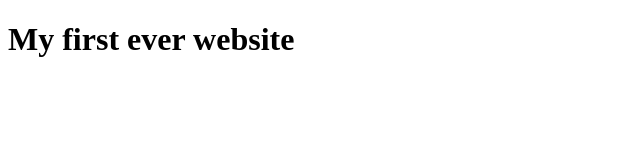
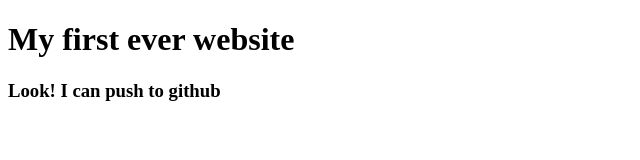
Before and after one commit to ShahriarC-Hero/my-first-website, a plain HTML site: page indexx.html in a window 1280 px wide. Shown: the whole page, without its empty margins (0-640 px from the left). Drawn offline with Linux system fonts and the light colour scheme.

Commit message:
learned github

```diff
--- a/indexx.html
+++ b/indexx.html
@@ -8,5 +8,6 @@
 </head>
 <body>
     <h1>My first ever website</h1>
+    <h3>Look! I can push to github</h3>
 </body>
 </html>
```
